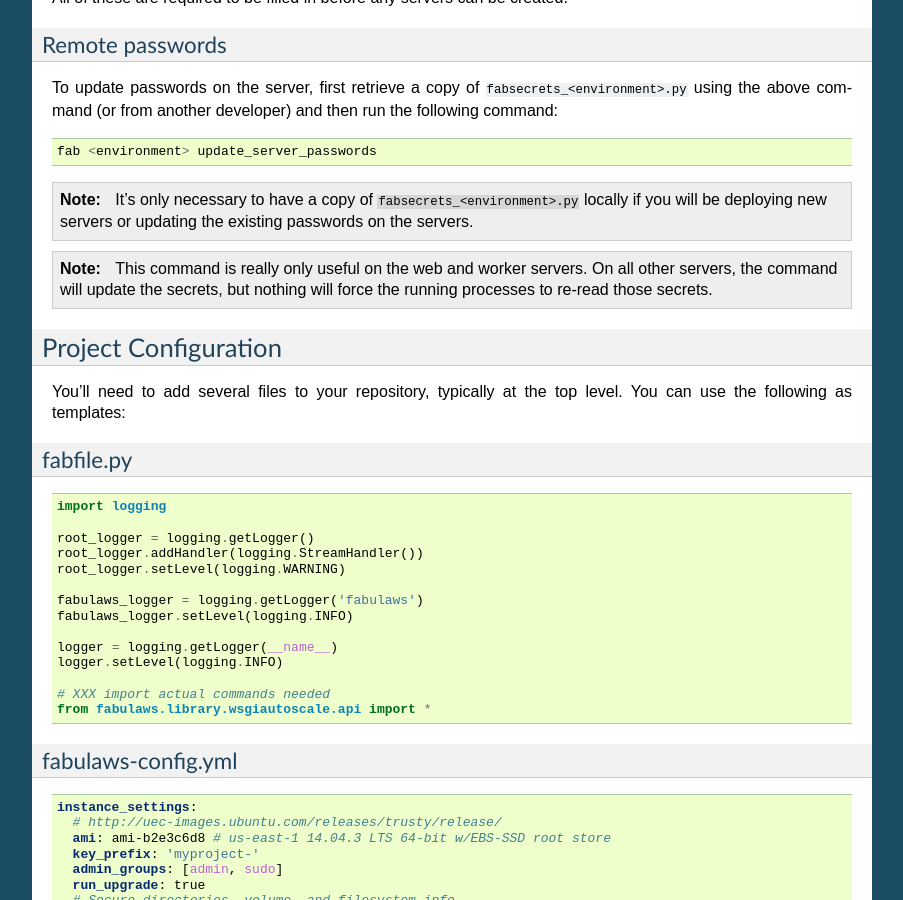
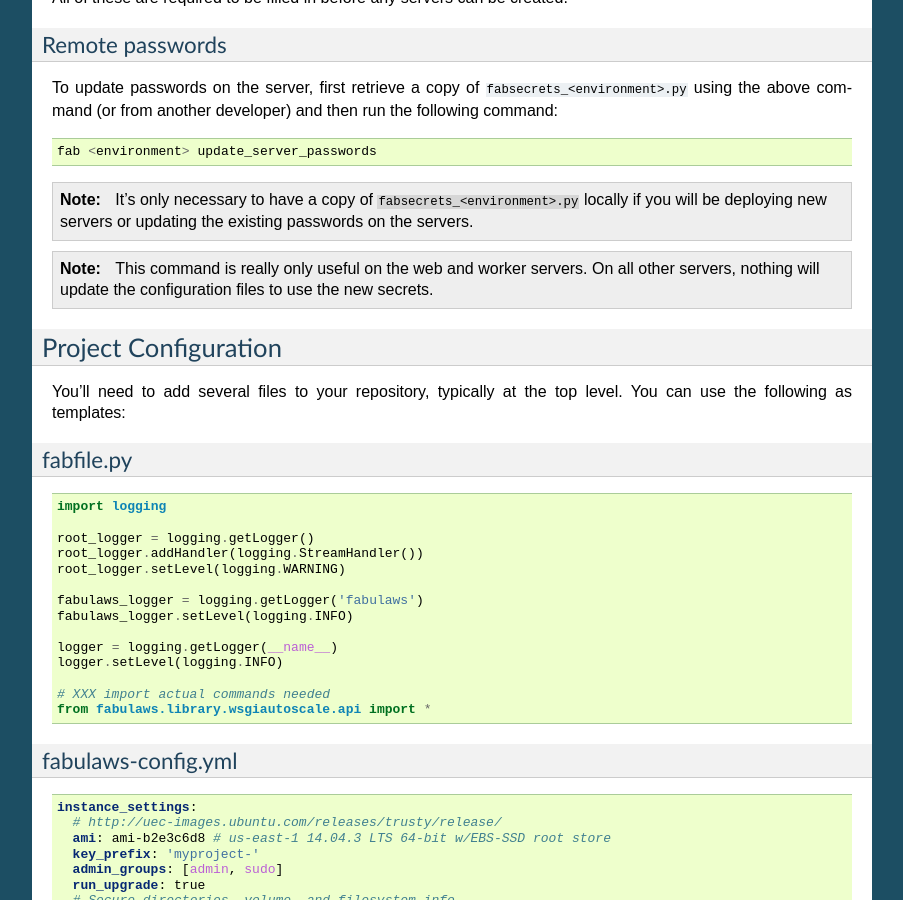
Before and after one commit to caktus/fabulaws, a Sphinx documentation site: the page built from docs/initial-setup.rst, in a window 1280 px wide and 900 px high, scrolled down 3000 px. Shown: the whole window, without its empty margins (198-1101 px from the left). Built offline with Sphinx 7.4.7, drawn with Linux system fonts in a browser that asks for light colours.

Commit message:
More accurate wording

```diff
--- a/docs/initial-setup.rst
+++ b/docs/initial-setup.rst
@@ -173,8 +173,7 @@ command::
 
 .. NOTE::
    This command is really only useful on the web and worker servers. On all other servers,
-   the command will update the secrets, but nothing will force the running processes to re-read
-   those secrets.
+   nothing will update the configuration files to use the new secrets.
 
 Project Configuration
 ---------------------
```
